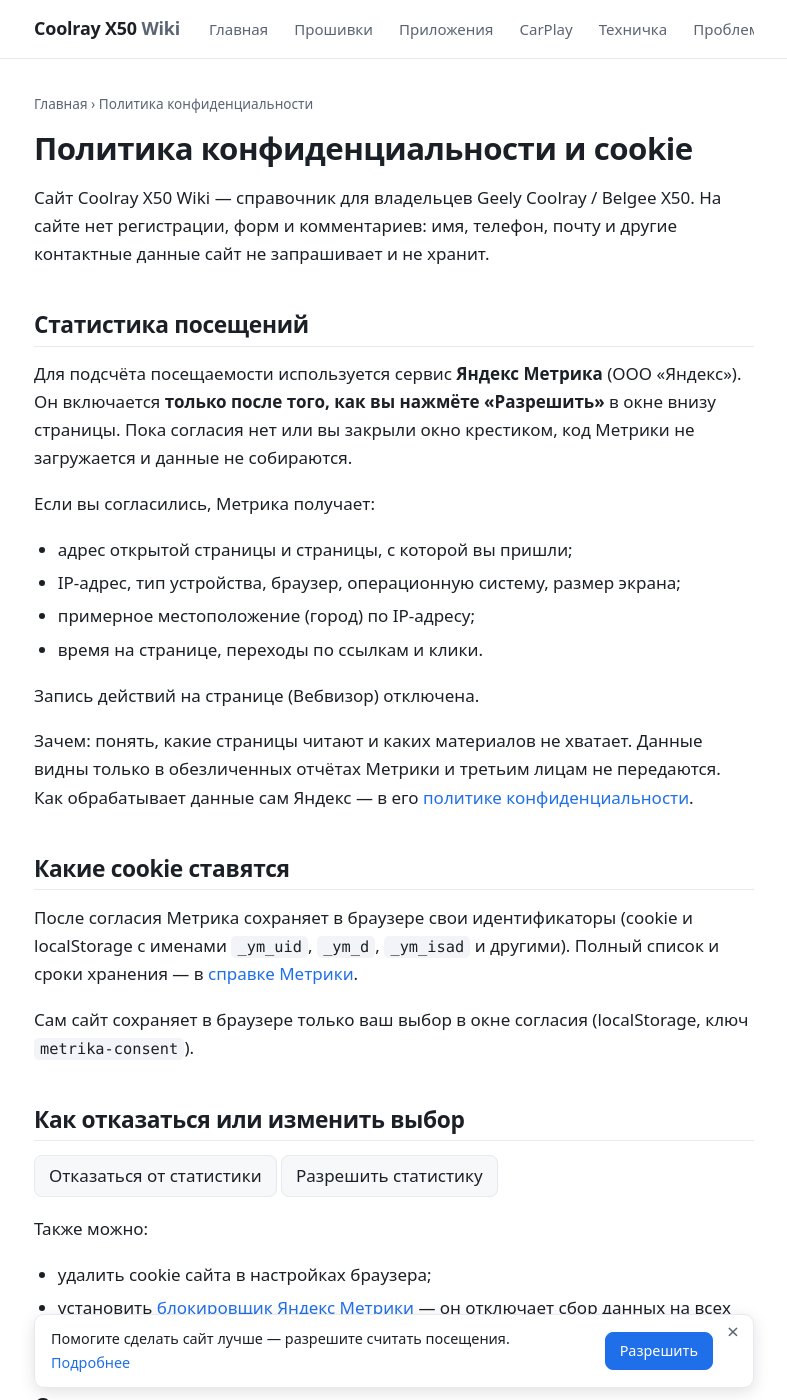
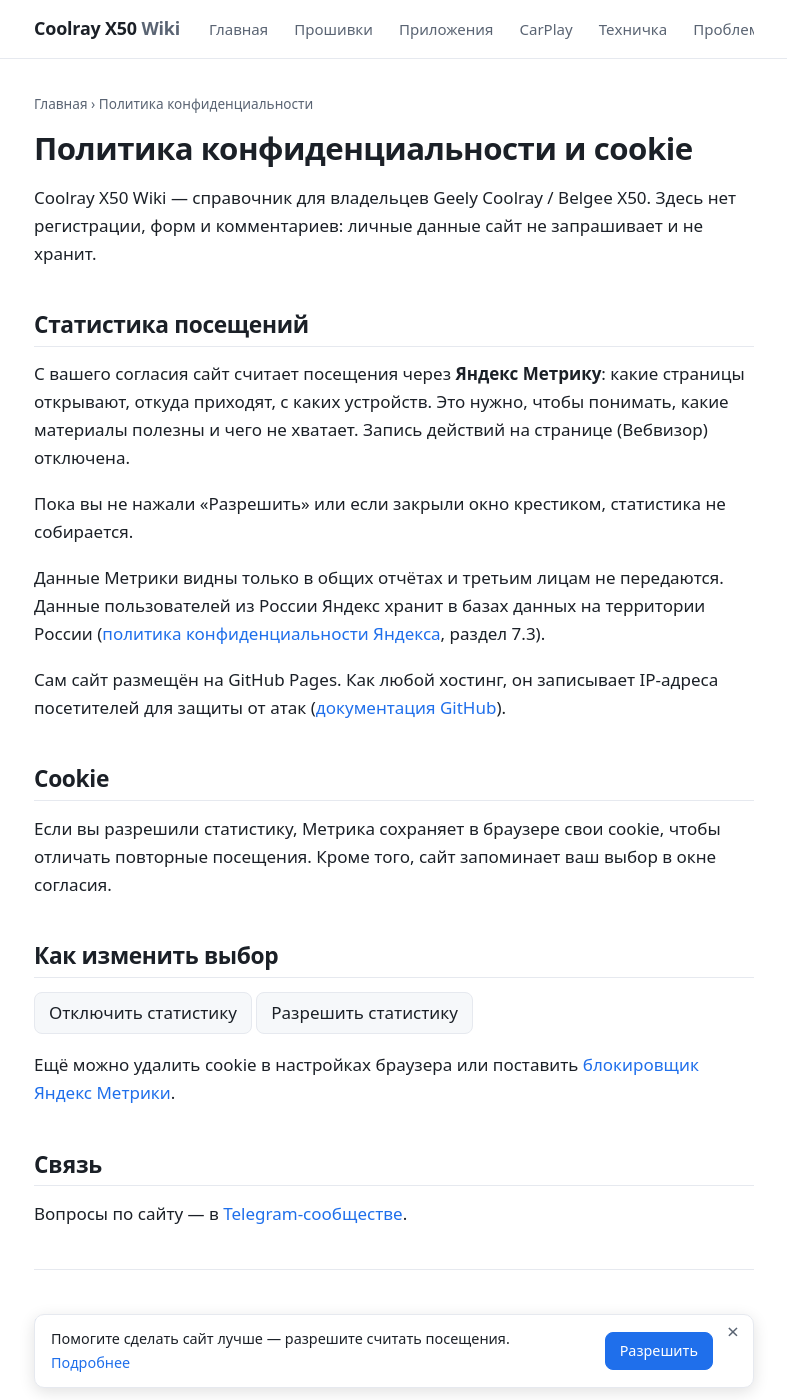
Before and after one commit to qttc/qttc.github.io, a Jekyll site: the page built from pages/privacy.md, in a window 1280 px wide and 1400 px high. Shown: the whole window, without its empty margins (246-1033 px from the left). Built offline with Jekyll 4.4.1, drawn with Linux system fonts in a browser that asks for light colours.

Commit message:
Политика конфиденциальности: короче и общими словами, хранение данных Метрики в РФ, хостинг GitHub Pages

```diff
--- a/pages/privacy.md
+++ b/pages/privacy.md
@@ -4,43 +4,35 @@ layout: page
 permalink: /pages/privacy/
 last_modified_at: 2026-11-16
 crumb: "Политика конфиденциальности"
-description: "Какие данные собирает сайт Coolray X50 Wiki: статистика посещений через Яндекс Метрику только с согласия посетителя, какие cookie ставятся и как отказаться."
+description: "Какие данные собирает сайт Coolray X50 Wiki: только обезличенная статистика посещений через Яндекс Метрику и только с согласия посетителя."
 ---
 
 # Политика конфиденциальности и cookie
 
-Сайт Coolray X50 Wiki — справочник для владельцев Geely Coolray / Belgee X50. На сайте нет регистрации, форм и комментариев: имя, телефон, почту и другие контактные данные сайт не запрашивает и не хранит.
+Coolray X50 Wiki — справочник для владельцев Geely Coolray / Belgee X50. Здесь нет регистрации, форм и комментариев: личные данные сайт не запрашивает и не хранит.
 
 ## Статистика посещений
 
-Для подсчёта посещаемости используется сервис **Яндекс Метрика** (ООО «Яндекс»). Он включается **только после того, как вы нажмёте «Разрешить»** в окне внизу страницы. Пока согласия нет или вы закрыли окно крестиком, код Метрики не загружается и данные не собираются.
+С вашего согласия сайт считает посещения через **Яндекс Метрику**: какие страницы открывают, откуда приходят, с каких устройств. Это нужно, чтобы понимать, какие материалы полезны и чего не хватает. Запись действий на странице (Вебвизор) отключена.
 
-Если вы согласились, Метрика получает:
-- адрес открытой страницы и страницы, с которой вы пришли;
-- IP-адрес, тип устройства, браузер, операционную систему, размер экрана;
-- примерное местоположение (город) по IP-адресу;
-- время на странице, переходы по ссылкам и клики.
+Пока вы не нажали «Разрешить» или если закрыли окно крестиком, статистика не собирается.
 
-Запись действий на странице (Вебвизор) отключена.
+Данные Метрики видны только в общих отчётах и третьим лицам не передаются. Данные пользователей из России Яндекс хранит в базах данных на территории России ([политика конфиденциальности Яндекса](https://yandex.ru/legal/confidential/), раздел 7.3).
 
-Зачем: понять, какие страницы читают и каких материалов не хватает. Данные видны только в обезличенных отчётах Метрики и третьим лицам не передаются. Как обрабатывает данные сам Яндекс — в его [политике конфиденциальности](https://yandex.ru/legal/confidential/).
+Сам сайт размещён на GitHub Pages. Как любой хостинг, он записывает IP-адреса посетителей для защиты от атак ([документация GitHub](https://docs.github.com/en/pages/getting-started-with-github-pages/what-is-github-pages)).
 
-## Какие cookie ставятся
+## Cookie
 
-После согласия Метрика сохраняет в браузере свои идентификаторы (cookie и localStorage с именами `_ym_uid`, `_ym_d`, `_ym_isad` и другими). Полный список и сроки хранения — в [справке Метрики](https://yandex.ru/support/metrica/ru/general/cookie-usage).
+Если вы разрешили статистику, Метрика сохраняет в браузере свои cookie, чтобы отличать повторные посещения. Кроме того, сайт запоминает ваш выбор в окне согласия.
 
-Сам сайт сохраняет в браузере только ваш выбор в окне согласия (localStorage, ключ `metrika-consent`).
-
-## Как отказаться или изменить выбор
+## Как изменить выбор
 
 <p>
-  <button type="button" class="consent-btn" data-consent-reset="no">Отказаться от статистики</button>
+  <button type="button" class="consent-btn" data-consent-reset="no">Отключить статистику</button>
   <button type="button" class="consent-btn" data-consent-reset="yes">Разрешить статистику</button>
 </p>
 
-Также можно:
-- удалить cookie сайта в настройках браузера;
-- установить [блокировщик Яндекс Метрики](https://yandex.ru/support/metrica/ru/general/opt-out) — он отключает сбор данных на всех сайтах.
+Ещё можно удалить cookie в настройках браузера или поставить [блокировщик Яндекс Метрики](https://yandex.ru/support/metrica/ru/general/opt-out).
 
 ## Связь
 
```
